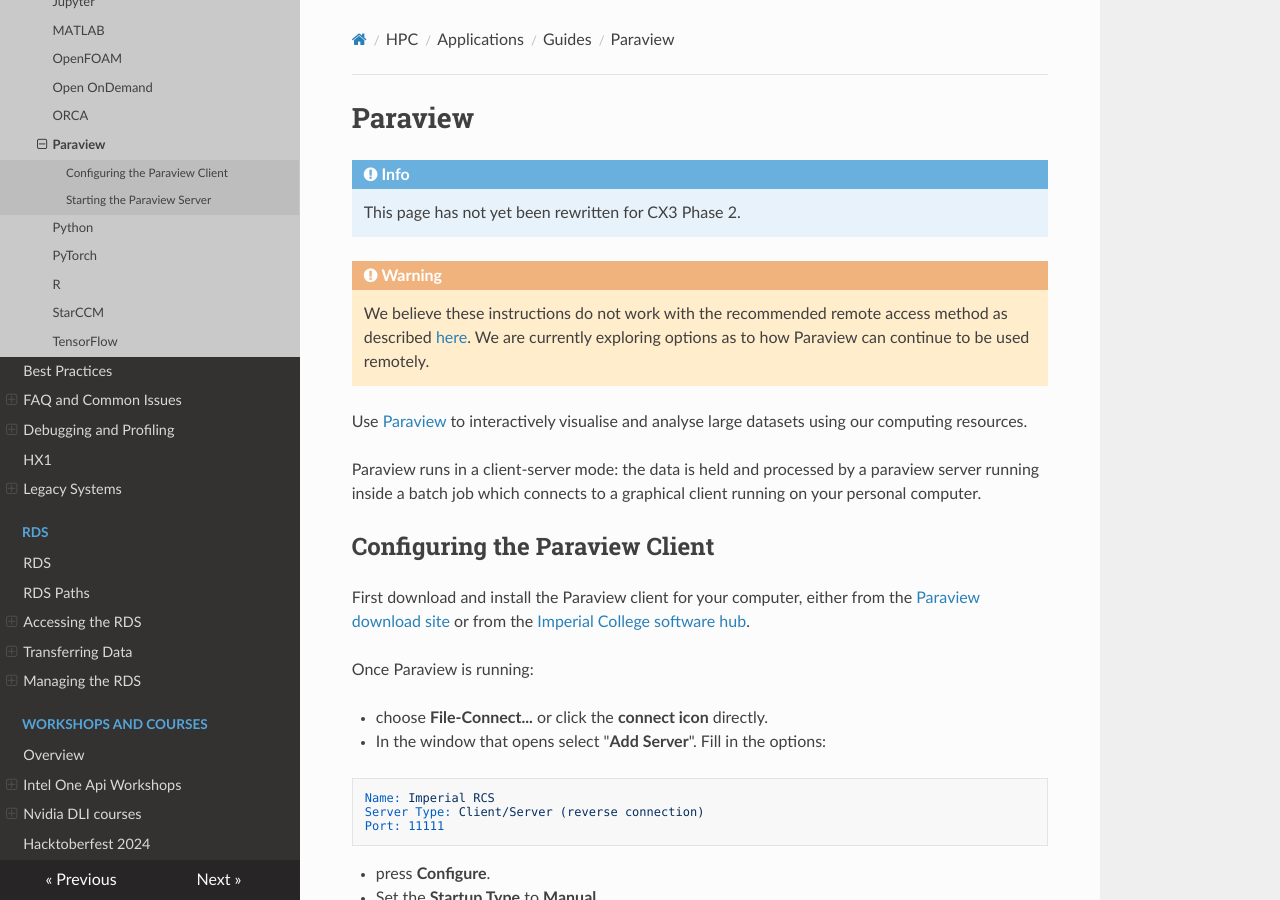
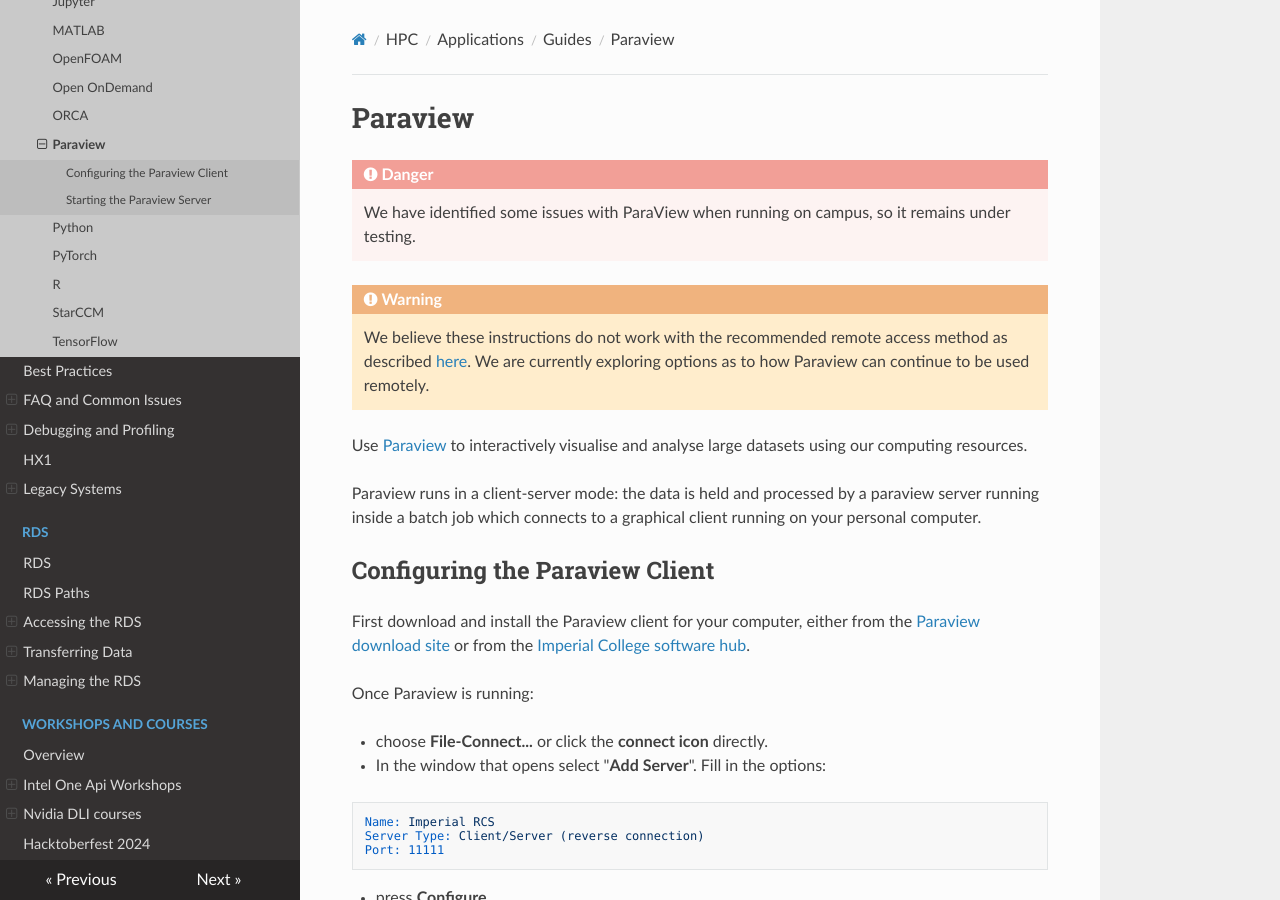
Before and after one commit to ImperialCollegeLondon/icl-rcs-user-guide, an MkDocs documentation site: the page built from docs/hpc/applications/guides/paraview.md, in a window 1280 px wide and 900 px high. Built offline with MkDocs 1.6.1, drawn with Linux system fonts in a browser that asks for light colours; nearby versions of some CDN libraries.

Commit message:
put message for paraview testing still undergoing

```diff
--- a/docs/hpc/applications/guides/paraview.md
+++ b/docs/hpc/applications/guides/paraview.md
@@ -1,8 +1,8 @@
 # Paraview
 
-!!! info
+!!! danger
 
-    This page has not yet been rewritten for CX3 Phase 2.
+    We have identified some issues with ParaView when running on campus, so it remains under testing.
 
 !!! warning
 
```
